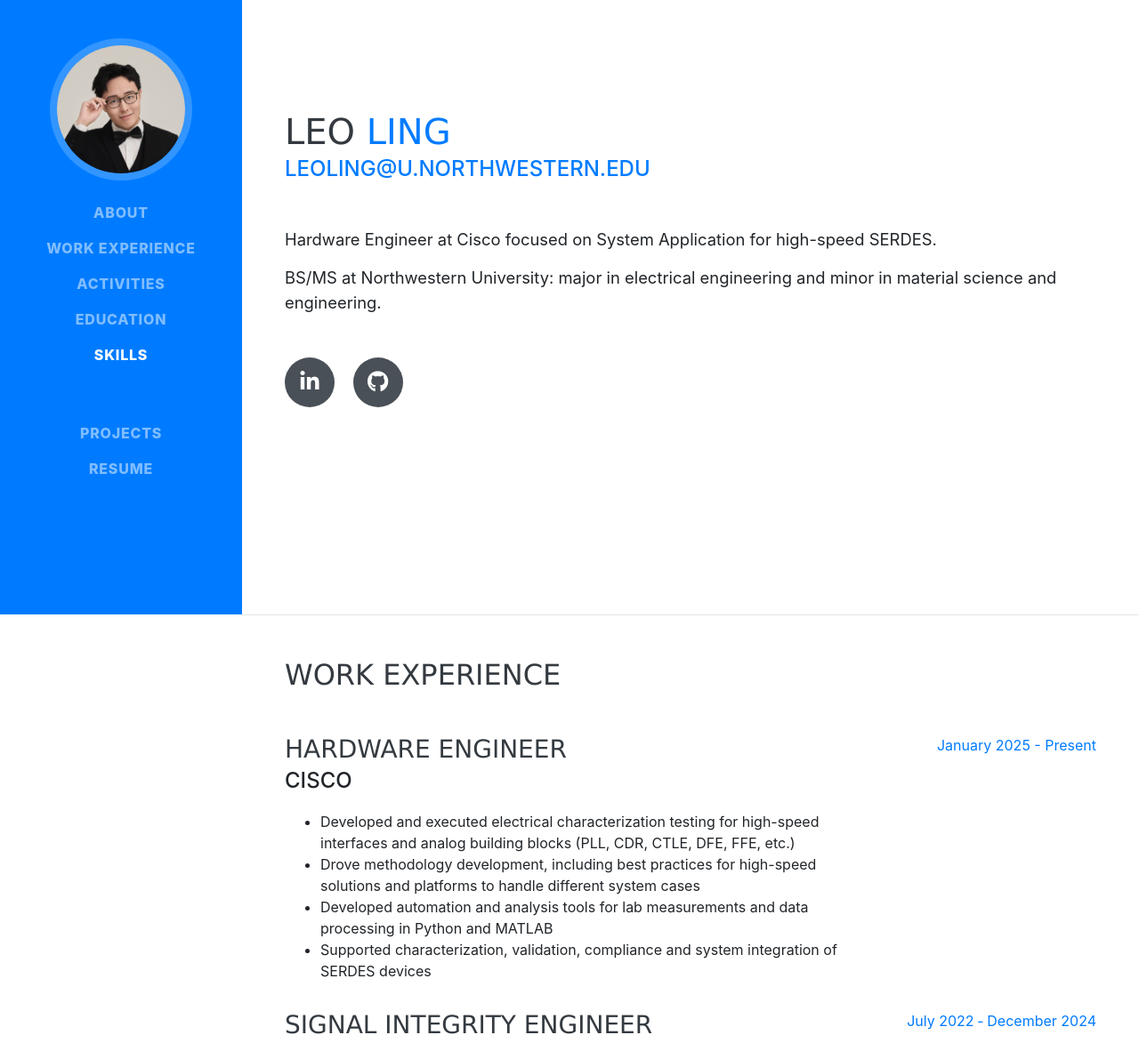
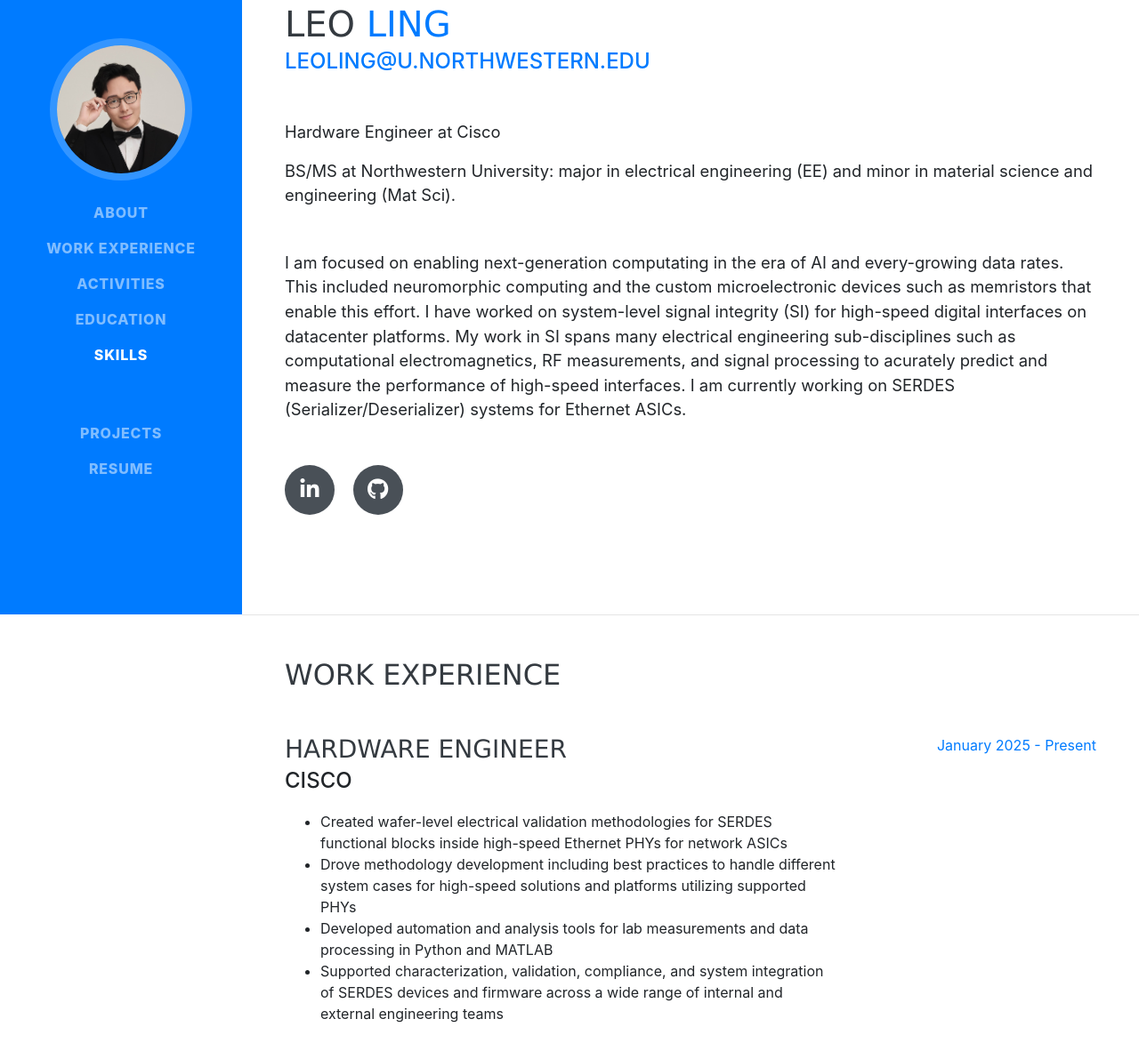
Before and after one commit to leo-c-ling99/leo-c-ling99.github.io, a website with bundled scripts: page index.html in a window 1280 px wide. Shown: the part 109-1282 px from the top of the page at 89% size. Built offline with nearby package versions, Linux system fonts and the light colour scheme; a web font is replaced by a local one.

Commit message:
Updated resume and summary

```diff
--- a/index.html
+++ b/index.html
@@ -75,8 +75,13 @@
         <div class="subheading mb-5">
           <a href="mailto:leoling@u.northwestern.edu">leoling@u.northwestern.edu</a>
         </div>
-        <p class="lead mb-3"> Hardware Engineer at Cisco focused on System Application for high-speed SERDES.</p>
-        <p class="lead mb-5"> BS/MS at Northwestern University: major in electrical engineering and minor in material science and engineering.</p>
+        <p class="lead mb-3"> Hardware Engineer at Cisco</p>
+        <p class="lead mb-5"> BS/MS at Northwestern University: major in electrical engineering (EE) and minor in material science and engineering (Mat Sci).</p>
+        <p class="lead mb-5"> I am focused on enabling next-generation computating in the era of AI and every-growing data rates. This included neuromorphic computing
+          and the custom microelectronic devices such as memristors that enable this effort. I have worked on system-level signal integrity (SI) for high-speed
+          digital interfaces on datacenter platforms. My work in SI spans many electrical engineering sub-disciplines such as computational electromagnetics, RF measurements, and signal processing
+          to acurately predict and measure the performance of high-speed interfaces. I am currently working on SERDES (Serializer/Deserializer) systems
+          for Ethernet ASICs.  </p>
         <div class="social-icons">
           <a href="https://www.linkedin.com/in/cling99/">
             <i class="fab fa-linkedin-in"></i>
@@ -100,10 +105,11 @@
             <div class="subheading mb-1">Cisco</div>
             <p>
               <ul>
-                <li>Developed and executed electrical characterization testing for high-speed interfaces and analog building blocks (PLL, CDR, CTLE, DFE, FFE, etc.) </li>
-                <li>Drove methodology development, including best practices for high-speed solutions and platforms to handle different system cases </li>
-                <li>Developed automation and analysis tools for lab measurements and data processing in Python and MATLAB </li>
-                <li>Supported characterization, validation, compliance and system integration of SERDES devices </li>
+                <li>	Created wafer-level electrical validation methodologies for SERDES functional blocks inside high-speed Ethernet PHYs for network ASICs</li>
+                <li>	Drove methodology development including best practices to handle different system cases for high-speed solutions and platforms utilizing supported PHYs</li>
+                <li>	Developed automation and analysis tools for lab measurements and data processing in Python and MATLAB</li>
+                <li>	Supported characterization, validation, compliance, and system integration of SERDES devices and firmware across a wide range of internal and external engineering teams</li>
+
               </ul>
             </p>
           </div>
```
Also changed, not shown: 1 other file.
